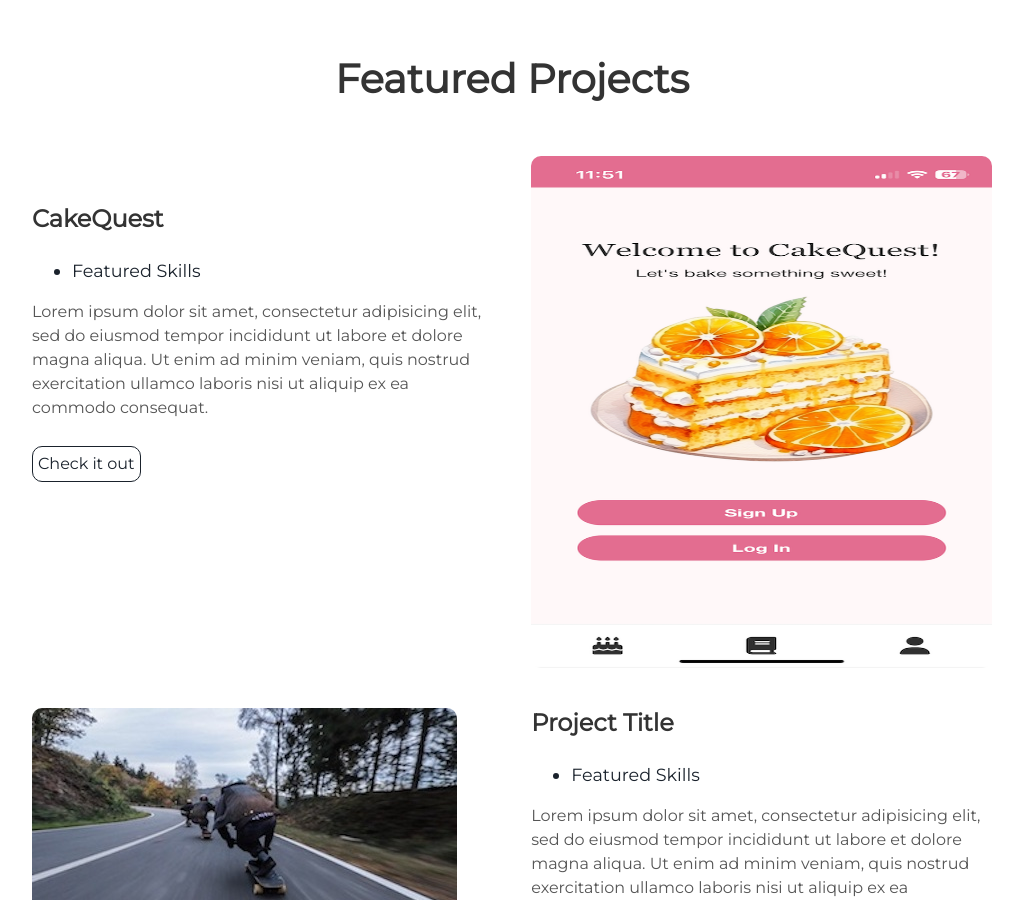
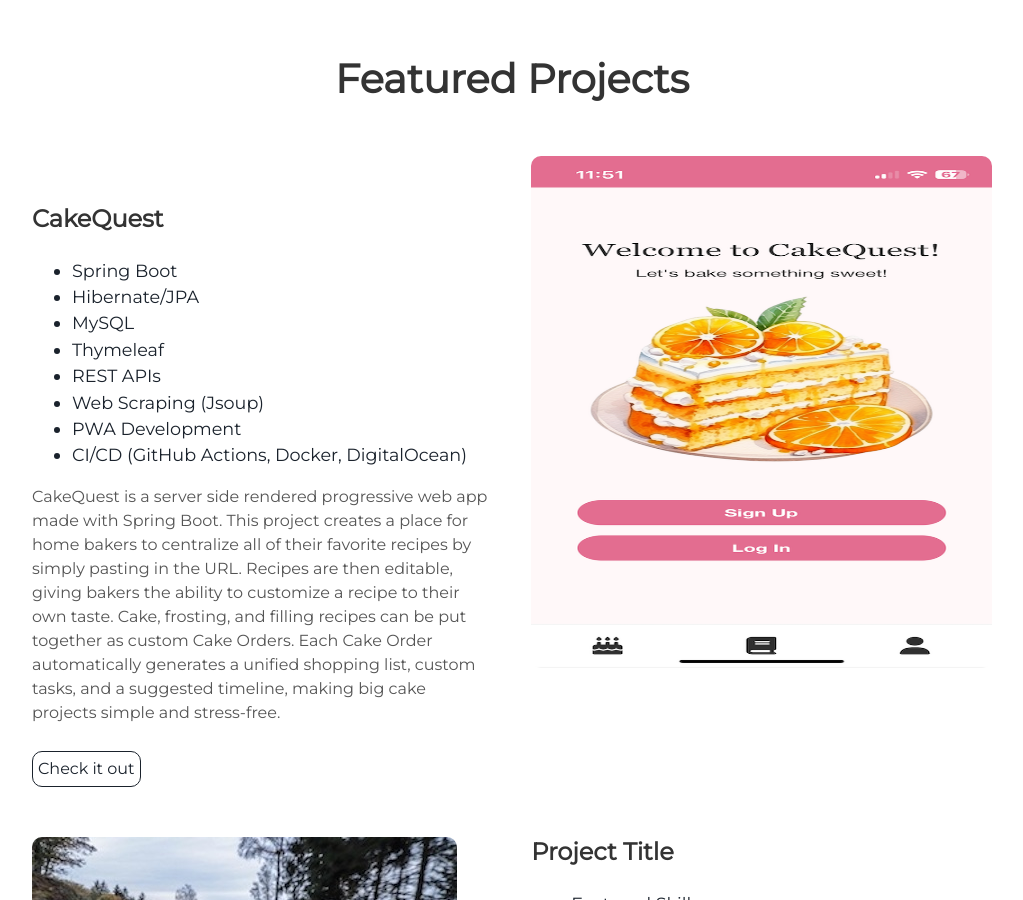
Before and after one commit to shoshannaTM/shoshannaTM.github.io, a Jekyll site: the page built from index.html, in a window 1280 px wide and 900 px high, scrolled down 1567 px. Shown: the whole window, without its empty margins (128-1151 px from the left). Built offline with Jekyll 4.4.1, drawn with Linux system fonts in a browser that asks for light colours; nearby versions of some CDN libraries.

Commit message:
cakequest project description

```diff
--- a/_includes/projects.html
+++ b/_includes/projects.html
@@ -8,10 +8,21 @@
   <div class="contents">
     <h3> CakeQuest </h3>
     <ul>
-      <li> Featured Skills</li>
+      <li>Spring Boot</li>
+      <li>Hibernate/JPA</li>
+      <li>MySQL</li>
+      <li>Thymeleaf</li>
+      <li>REST APIs</li>
+      <li>Web Scraping (Jsoup)</li>
+      <li>PWA Development</li>
+      <li>CI/CD (GitHub Actions, Docker, DigitalOcean)</li>
     </ul>
-    <p>Lorem ipsum dolor sit amet, consectetur adipisicing elit, sed do eiusmod tempor incididunt ut labore et dolore magna aliqua. Ut enim ad minim veniam, quis nostrud exercitation ullamco laboris nisi ut aliquip ex ea commodo consequat.</p>
-    <a class="project-link" href="#">Check it out</a>
+    <p>CakeQuest is a server side rendered progressive web app made with Spring Boot. This project creates a place for
+      home bakers to centralize all of their favorite recipes by simply pasting in the URL. Recipes are then editable,
+      giving bakers the ability to customize a recipe to their own taste. Cake, frosting, and filling recipes can be put together
+      as custom Cake Orders. Each Cake Order automatically generates a unified shopping list,
+      custom tasks, and a suggested timeline, making big cake projects simple and stress-free.</p>
+    <a class="project-link" href="https://cakequest.shoshannatm.dev/welcome">Check it out</a>
   </div>
 </div>
 <div class="user-projects">
```
